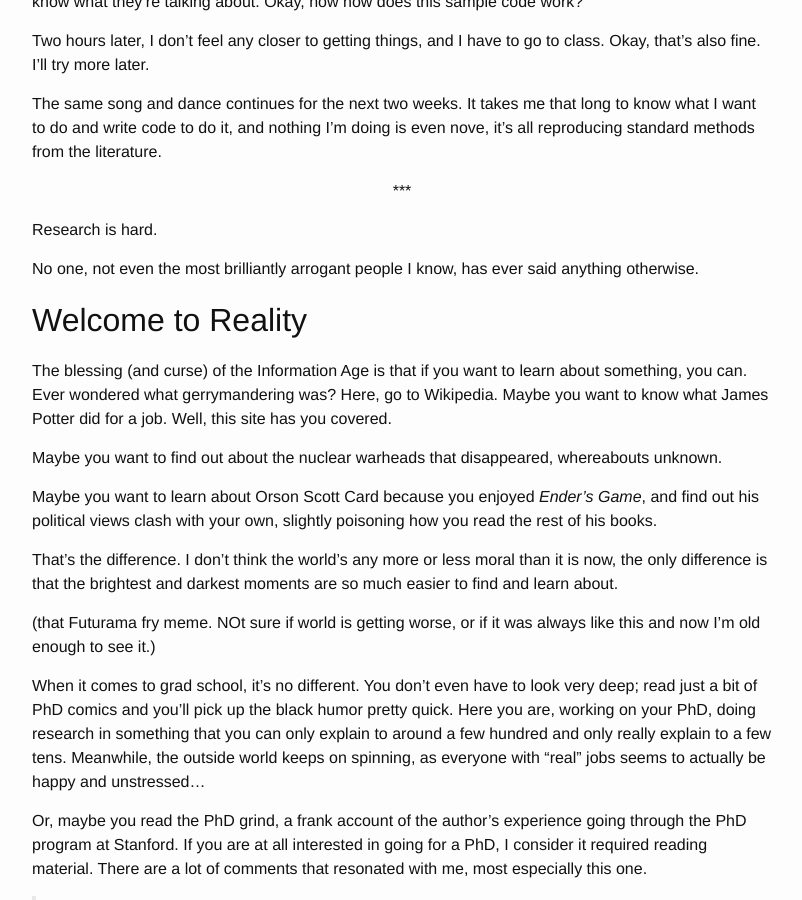
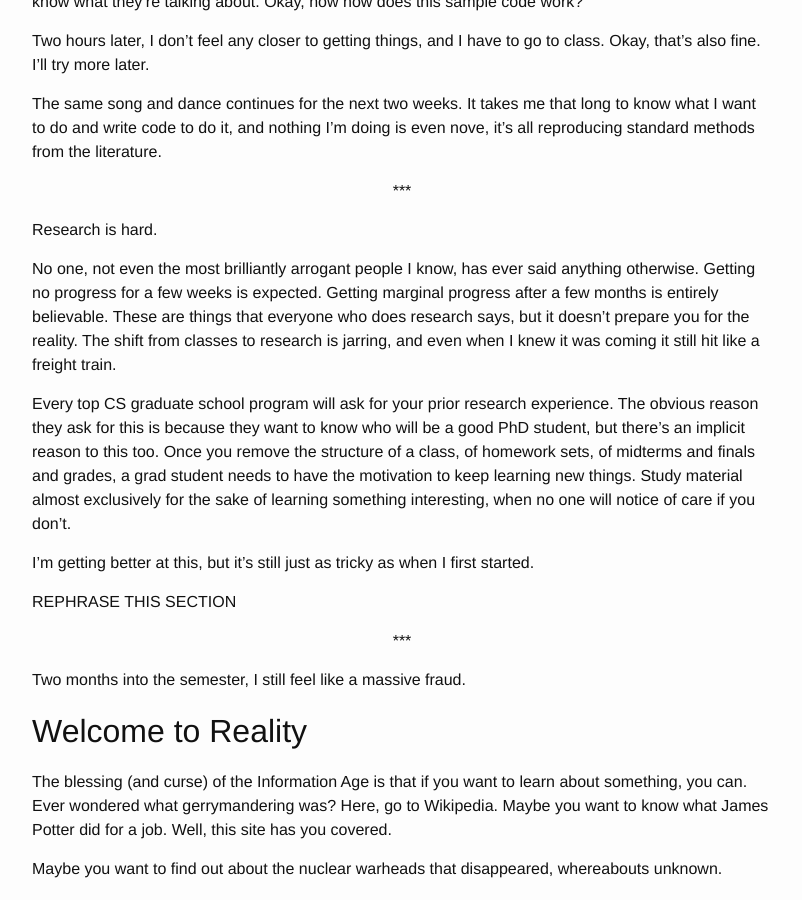
Before and after one commit to alexirpan/alexirpan.github.io, a Jekyll site: the page built from _posts/2015-09-28-grad-school.markdown, in a window 1280 px wide and 900 px high, scrolled down 2456 px. Shown: the whole window, without its empty margins (238-1040 px from the left). Built offline with Jekyll 4.4.1, drawn with Linux system fonts in a browser that asks for light colours.

Commit message:
Saving work so far

```diff
--- a/_posts/2015-09-28-grad-school.markdown
+++ b/_posts/2015-09-28-grad-school.markdown
@@ -142,8 +142,28 @@ even nove, it's all reproducing standard methods from the literature.
 Research is hard.
 
 No one, not even the most brilliantly arrogant people I know, has ever said
-anything otherwise.
+anything otherwise. Getting no progress for a few weeks is expected. Getting
+marginal progress after a few months is entirely believable. These are things
+that everyone who does research says, but it doesn't prepare you for the reality.
+The shift from classes to research is jarring, and even when I knew it was coming
+it still hit like a freight train.
 
+Every top CS graduate school program will ask for your prior research experience.
+The obvious reason they ask for this is because they want to know who will be
+a good PhD student, but there's an implicit reason to this too. Once you remove
+the structure of a class, of homework sets, of midterms and finals and grades,
+a grad student needs to have the motivation to keep learning new things. Study
+material almost exclusively for the sake of learning something interesting, when
+no one will notice of care if you don't.
+
+I'm getting better at this, but it's still just as tricky as when I first started.
+
+REPHRASE THIS SECTION
+
+\*\*\*
+{: .centered }
+
+Two months into the semester, I still feel like a massive fraud.
 
 
 Welcome to Reality
```
